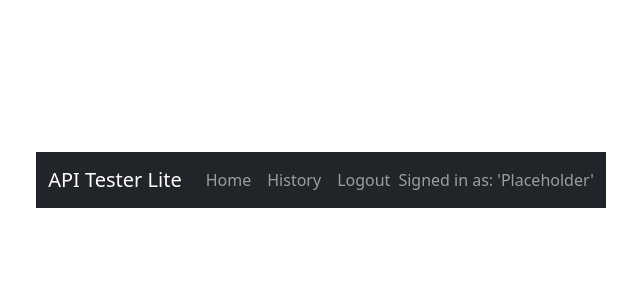
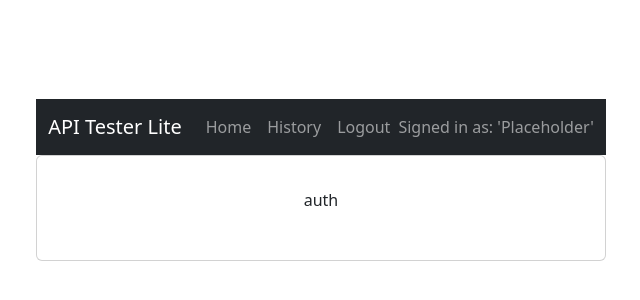
Before and after one commit to AHelmin/api-tester-lite, a React (Vite) app in the folder client/: page /auth in a window 1280 px wide. Shown: the part 220-520 px from the top of the page, without its empty margins (319-959 px from the left). Built offline with nearby package versions, Linux system fonts and the light colour scheme.

Commit message:
fixed type issues in user.routes and added history and auth pages to app

```diff
--- a/client/src/App.tsx
+++ b/client/src/App.tsx
@@ -1,12 +1,23 @@
-
-import { Container, Navbar, Nav, Card, Button, Form, Row, Col, DropdownMenu } from 'react-bootstrap';
-import { BrowserRouter, Routes, Route, Link } from 'react-router-dom';
-import { Home } from './pages/index'
+import { useState, useEffect } from 'react';
+import { Container, Navbar, Nav } from 'react-bootstrap';
+import { BrowserRouter, Routes, Route } from 'react-router-dom';
+import { Home, History, Auth } from './pages/index'
 import './App.css'
 
 export default function App() {
 
+  const [isLoggedIn, setIsLoggedIn] = useState(true)
 
+  // function verifyUser() {
+  //   const cookie = Cookie.get('auth_cookie');
+  //   if(!cookie) {
+  //     setIsLoggedIn(false)
+  //   }
+  // }
+
+  // useEffect(() => {
+  //   verifyUser()
+  // }, [])
 
   return (
     <>
@@ -17,9 +28,9 @@ export default function App() {
           <Navbar.Toggle aria-controls="basic-navbar-nav" />
           <Navbar.Collapse id="basic-navbar-nav">
             <Nav className="me-auto">
-              <Nav.Link href="#home">Home</Nav.Link>
-              <Nav.Link href='#history'>History</Nav.Link>
-              <Nav.Link href="#logout">Logout</Nav.Link>
+              {isLoggedIn ? <Nav.Link href="/">Home</Nav.Link> : <Nav.Link href="/auth">Auth</Nav.Link>}
+              <Nav.Link href='/history'>History</Nav.Link>
+              <Nav.Link href="/logout">Logout</Nav.Link>
               <Navbar.Text>
                 Signed in as: 'Placeholder'
               </Navbar.Text>
@@ -30,6 +41,8 @@ export default function App() {
 
       <Routes>
       <Route path='/' element={<Home />} />
+      <Route path='/history' element={<History />} />
+      <Route path='/auth' element={<Auth />} />
       </Routes>
     </BrowserRouter >
 
--- a/client/src/pages/Auth.tsx
+++ b/client/src/pages/Auth.tsx
@@ -0,0 +1,11 @@
+import { Card } from 'react-bootstrap'
+
+export default function Auth() {
+
+
+    return (
+        <Card>
+            <p>auth</p>
+        </Card>
+    )
+}
--- a/client/src/pages/History.tsx
+++ b/client/src/pages/History.tsx
@@ -0,0 +1,11 @@
+import { Card } from 'react-bootstrap'
+
+export default function Home() {
+
+
+    return (
+        <Card>
+            <p>history</p>
+        </Card>
+    )
+}
--- a/client/src/pages/Home.tsx
+++ b/client/src/pages/Home.tsx
@@ -3,12 +3,12 @@ import { Container, Card, Button, Form } from 'react-bootstrap';
 
 export default function Home() {
 
-    function onSendClick(e: React.MouseEvent<HTMLFormElement>) {
+    function onSendClick(e: React.MouseEvent<HTMLButtonElement>) {
         e.preventDefault();
 
       }
 
-      function onClearClick(e: React.MouseEvent<HTMLFormElement>) {
+      function onClearClick(e: React.MouseEvent<HTMLButtonElement>) {
         e.preventDefault();
       }
 
--- a/client/src/pages/index.ts
+++ b/client/src/pages/index.ts
@@ -1,3 +1,5 @@
 
 
-export { default as Home } from './Home'
+export { default as Home } from './Home';
+export { default as History } from './History';
+export { default as Auth } from './Auth'
```
